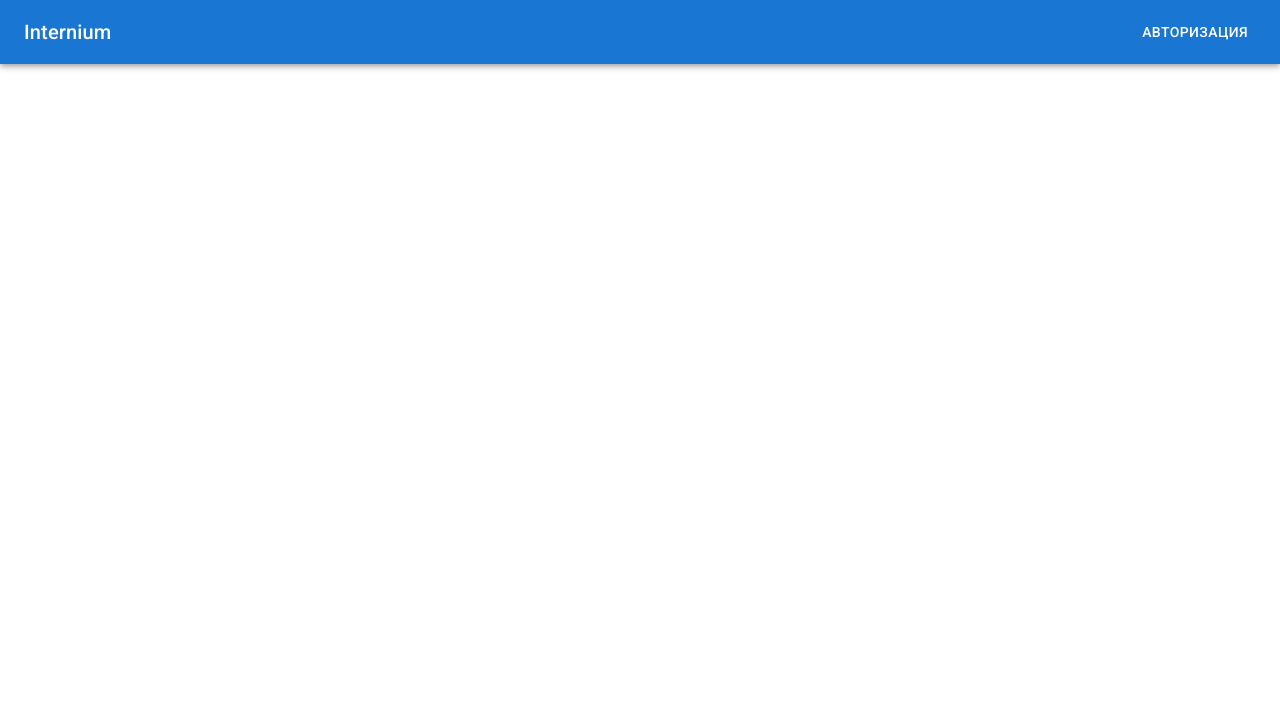
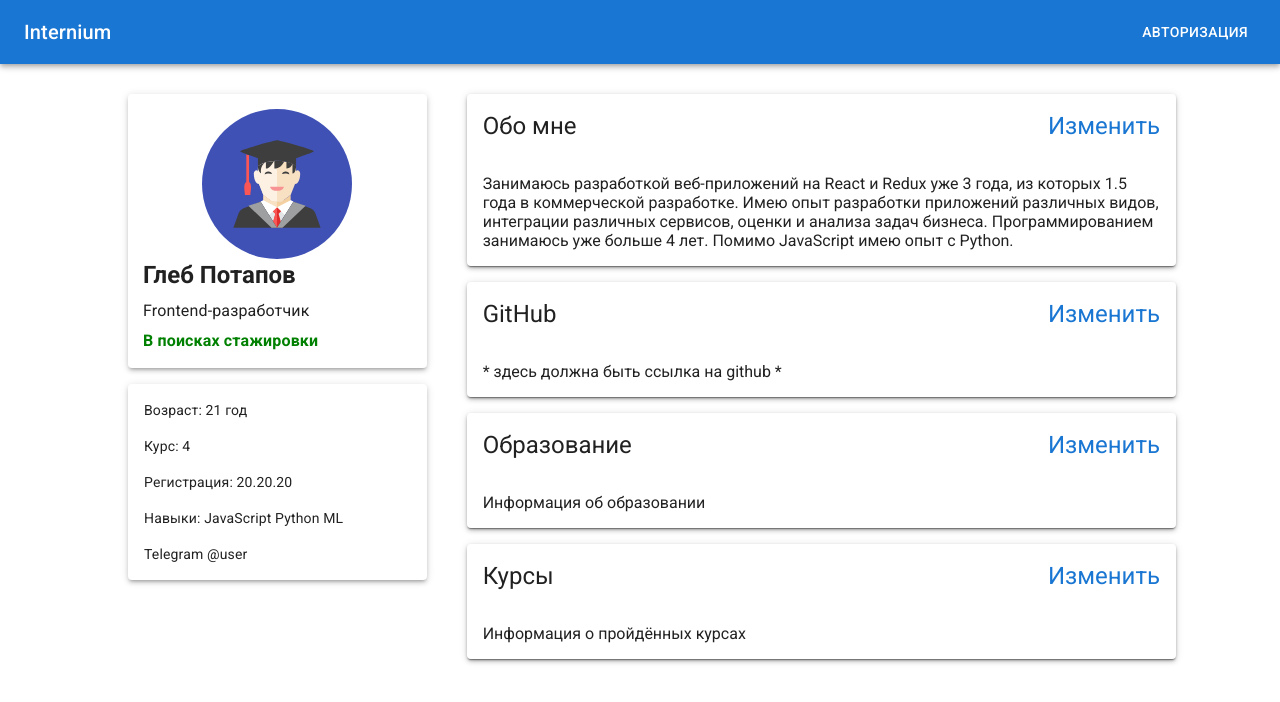
Before and after one commit to senketsukamui/internium-react, a React (Vite) app: page /profile/1 in a window 1280 px wide. Shown: the top 702 px of the page. Built offline with nearby package versions, Linux system fonts and the light colour scheme.

Commit message:
Implement profile component

```diff
--- a/src/components/Icons/StudentIcon.tsx
+++ b/src/components/Icons/StudentIcon.tsx
@@ -3,9 +3,6 @@ import { DefaultIconProps } from "./types";
 
 const SvgStudent = (props: DefaultIconProps) => (
   <svg
-    style={{
-      enableBackground: "new 0 0 110 110",
-    }}
     viewBox="0 0 110 110"
     xmlSpace="preserve"
     xmlns="http://www.w3.org/2000/svg"
--- a/src/components/ProfileHeader/ProfileHeader.tsx
+++ b/src/components/ProfileHeader/ProfileHeader.tsx
@@ -1,6 +1,7 @@
 import { Button, Menu, MenuItem } from "@mui/material";
 import React, { FC } from "react";
 import { RegisteredIntern } from "api/types";
+import { useNavigate } from "react-router-dom";
 
 interface ProfileHeaderProps {
   user: RegisteredIntern;
@@ -9,12 +10,19 @@ interface ProfileHeaderProps {
 const ProfileHeader = (props: ProfileHeaderProps) => {
   const { user } = props;
   const [anchorEl, setAnchorEl] = React.useState(null);
+  const navigate = useNavigate();
   const open = Boolean(anchorEl);
   const handleClick = (event: React.SyntheticEvent) => {
     setAnchorEl(event.currentTarget);
   };
+
   const handleClose = () => {
     setAnchorEl(null);
+  };
+
+  const handleProfileClick = () => {
+    navigate(`/profile/${user.id}`);
+    handleClose();
   };
 
   return (
@@ -35,7 +43,7 @@ const ProfileHeader = (props: ProfileHeaderProps) => {
         open={open}
         onClose={handleClose}
       >
-        <MenuItem onClick={handleClose}>Профиль</MenuItem>
+        <MenuItem onClick={handleProfileClick}>Профиль</MenuItem>
         <MenuItem onClick={handleClose}>Выйти</MenuItem>
       </Menu>
     </div>
--- a/src/pages/Home/Home.tsx
+++ b/src/pages/Home/Home.tsx
@@ -4,6 +4,7 @@ import Main from "./Main";
 import { Box } from "@mui/material";
 import { Route, Routes } from "react-router-dom";
 import Search from "./Search";
+import Profile from "pages/Profile";
 
 const Home = () => {
   return (
@@ -17,6 +18,7 @@ const Home = () => {
         <Routes>
           <Route path="/" element={<Main />} />
           <Route path="/search" element={<Search />} />
+          <Route path="/profile/:id" element={<Profile />} />
         </Routes>
       </Box>
     </>
--- /dev/null
+++ b/src/pages/Profile/Profile.tsx
@@ -0,0 +1,8 @@
+import React, { FC } from "react";
+import StudentProfile from "./StudentProfile";
+
+const Profile: FC = () => {
+  return <StudentProfile />;
+};
+
+export default Profile;
--- /dev/null
+++ b/src/pages/Profile/StudentProfile/StudentProfile.tsx
@@ -0,0 +1,173 @@
+import {
+  Box,
+  Card,
+  CardActions,
+  CardContent,
+  CardHeader,
+  Container,
+  Grid,
+  Link,
+  List,
+  ListItem,
+  ListItemText,
+  Paper,
+  Stack,
+  Typography,
+} from "@mui/material";
+import SvgStudent from "components/Icons/StudentIcon";
+import React, { FC } from "react";
+
+const StudentProfile: FC = () => {
+  return (
+    <Container maxWidth="lg">
+      <Box sx={{ flexGrow: 1 }}>
+        <Grid container spacing={2}>
+          <Grid item xs={4}>
+            <Container>
+              <Stack direction="column" spacing={2}>
+                <Paper
+                  elevation={3}
+                  sx={{
+                    padding: "15px",
+                  }}
+                >
+                  <Box sx={{ display: "flex", justifyContent: "center" }}>
+                    <SvgStudent width={150} height={150} />
+                  </Box>
+                  <Typography
+                    variant="h5"
+                    gutterBottom
+                    sx={{ fontWeight: "bold" }}
+                  >
+                    Глеб Потапов
+                  </Typography>
+                  <Typography component="p" gutterBottom>
+                    Frontend-разработчик
+                  </Typography>
+                  <Typography
+                    component="p"
+                    sx={{ color: "green", fontWeight: "bold" }}
+                  >
+                    В поисках стажировки
+                  </Typography>
+                </Paper>
+                <Paper
+                  elevation={3}
+                  sx={{
+                    display: "flex",
+                    flexDirection: "column",
+                  }}
+                >
+                  <List dense>
+                    <ListItem>
+                      <ListItemText>Возраст: 21 год</ListItemText>
+                    </ListItem>
+                    <ListItem>
+                      <ListItemText>Курс: 4</ListItemText>
+                    </ListItem>
+                    <ListItem>
+                      <ListItemText>Регистрация: 20.20.20</ListItemText>
+                    </ListItem>
+                    <ListItem>
+                      <ListItemText>Навыки: JavaScript Python ML</ListItemText>
+                    </ListItem>
+                    <ListItem>
+                      <ListItemText>Telegram @user</ListItemText>
+                    </ListItem>
+                  </List>
+                </Paper>
+              </Stack>
+            </Container>
+          </Grid>
+          <Grid item xs={8}>
+            <Stack direction="column" spacing={2}>
+              <Paper elevation={3}>
+                <Card sx={{ position: "relative" }}>
+                  <CardHeader title="Обо мне" />
+                  <CardContent>
+                    Занимаюсь разработкой веб-приложений на React и Redux уже 3
+                    года, из которых 1.5 года в коммерческой разработке. Имею
+                    опыт разработки приложений различных видов, интеграции
+                    различных сервисов, оценки и анализа задач бизнеса.
+                    Программированием занимаюсь уже больше 4 лет. Помимо
+                    JavaScript имею опыт с Python.
+                  </CardContent>
+                  <CardActions
+                    sx={{
+                      position: "absolute",
+                      top: "16px",
+                      right: "16px",
+                      padding: 0,
+                    }}
+                  >
+                    <Link underline="hover" variant="h5">
+                      Изменить
+                    </Link>
+                  </CardActions>
+                </Card>
+              </Paper>
+              <Paper elevation={3}>
+                <Card sx={{ position: "relative" }}>
+                  <CardHeader title="GitHub" />
+                  <CardContent>
+                    * здесь должна быть ссылка на github *
+                  </CardContent>
+                  <CardActions
+                    sx={{
+                      position: "absolute",
+                      top: "16px",
+                      right: "16px",
+                      padding: 0,
+                    }}
+                  >
+                    <Link underline="hover" variant="h5">
+                      Изменить
+                    </Link>
+                  </CardActions>
+                </Card>
+              </Paper>
+              <Paper elevation={3}>
+                <Card sx={{ position: "relative" }}>
+                  <CardHeader title="Образование" />
+                  <CardContent>Информация об образовании</CardContent>
+                  <CardActions
+                    sx={{
+                      position: "absolute",
+                      top: "16px",
+                      right: "16px",
+                      padding: 0,
+                    }}
+                  >
+                    <Link underline="hover" variant="h5">
+                      Изменить
+                    </Link>
+                  </CardActions>
+                </Card>
+              </Paper>
+              <Paper elevation={3}>
+                <Card sx={{ position: "relative" }}>
+                  <CardHeader title="Курсы" />
+                  <CardContent>Информация о пройдённых курсах</CardContent>
+                  <CardActions
+                    sx={{
+                      position: "absolute",
+                      top: "16px",
+                      right: "16px",
+                      padding: 0,
+                    }}
+                  >
+                    <Link underline="hover" variant="h5">
+                      Изменить
+                    </Link>
+                  </CardActions>
+                </Card>
+              </Paper>
+            </Stack>
+          </Grid>
+        </Grid>
+      </Box>
+    </Container>
+  );
+};
+
+export default StudentProfile;
--- /dev/null
+++ b/src/pages/Profile/StudentProfile/index.ts
@@ -0,0 +1 @@
+export { default } from "./StudentProfile";
--- /dev/null
+++ b/src/pages/Profile/index.ts
@@ -0,0 +1 @@
+export { default } from "./Profile";
--- a/src/store/auth/store.ts
+++ b/src/store/auth/store.ts
@@ -21,6 +21,7 @@ import {
   RegisteredIntern,
 } from "api/types";
 import { save, load } from "utils";
+import { RegisterTypes } from "pages/Auth/constants";
 
 class AuthStore {
   public loading: boolean = false;
@@ -30,6 +31,7 @@ class AuthStore {
   public accessToken: string | null = load("accessToken") || null;
   public refreshToken: string | null = load("refreshToken") || null;
   public user: RegisteredIntern | null = null;
+  public userTypes: RegisterTypes | null = null;
 
   constructor() {
     makeAutoObservable(this);
```
